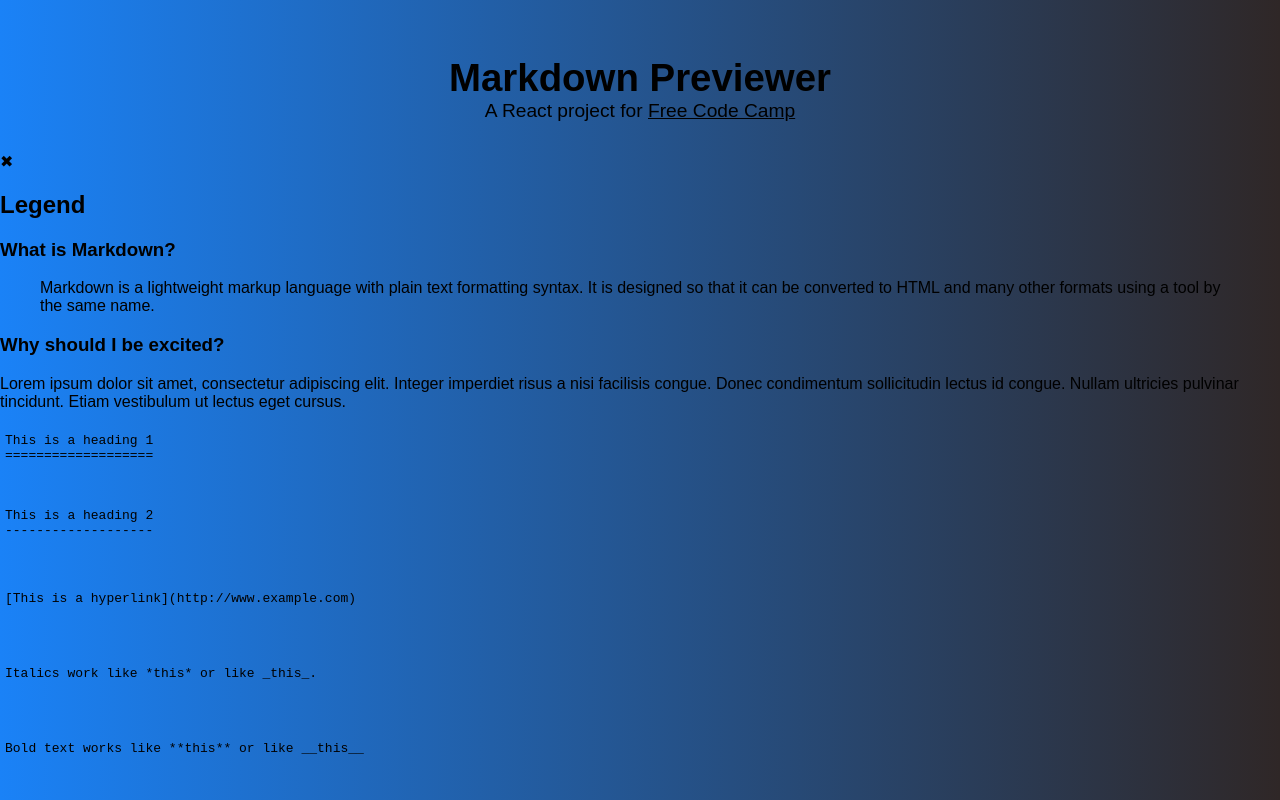
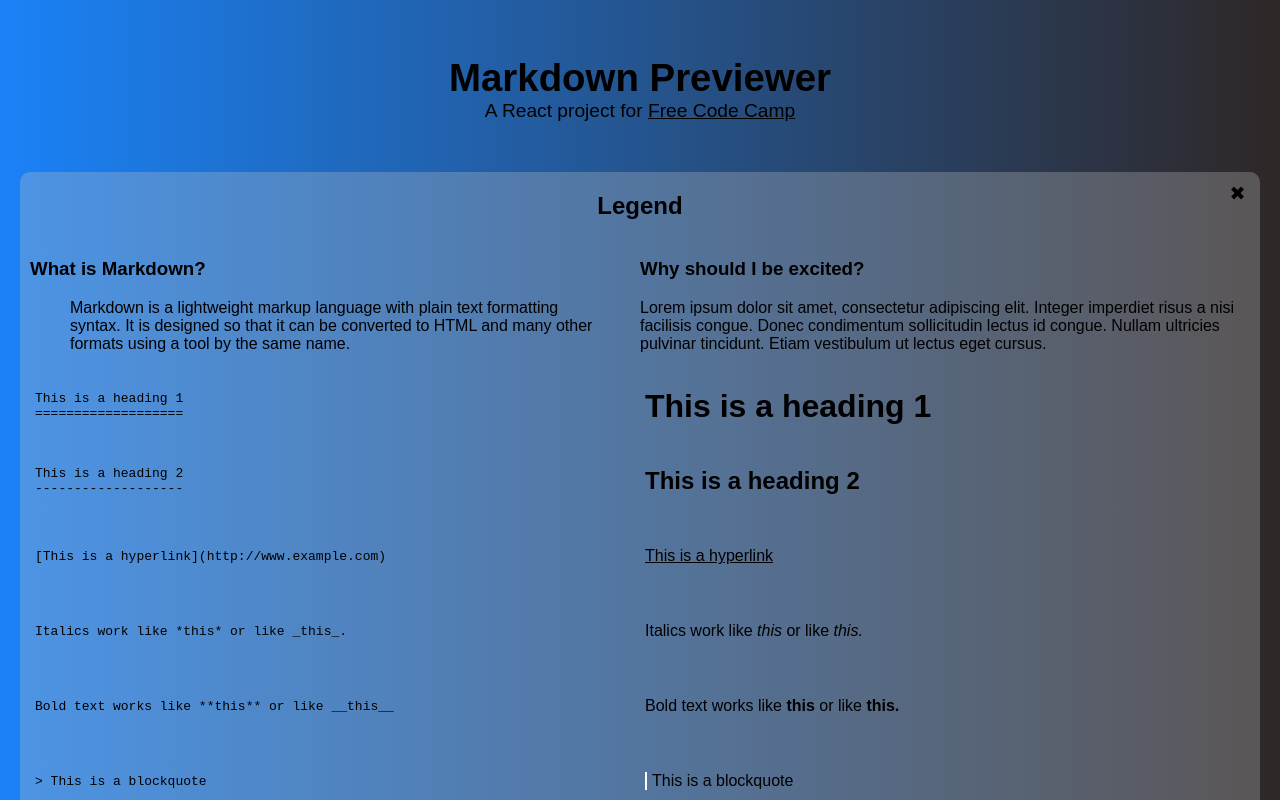
Before and after one commit to halfalpine/markdown-previewer, a React (Create React App) app: page / in a window 1280 px wide. Both pictures are taken after a click on the button "Show Legend". Shown: the top 800 px of the page. Built offline with nearby package versions, Linux system fonts and the light colour scheme.

Commit message:
Add styles to Legend

```diff
--- a/src/components/Legend.js
+++ b/src/components/Legend.js
@@ -3,27 +3,36 @@ import PropTypes from "prop-types";
 import styled from "styled-components";
 
 const Legend = ({ handleLegendChange }) => {
-  const Legend = styled.div`
-    .legend {
+  const Main = styled.div`
     position: relative;
     display: flex;
     flex-wrap: wrap;
     width: 100%;
     background: rgba(192, 192, 192, 0.3);
-      border-radius: 10px;
     padding: 0px 10px;
     margin: 20px;
-      .legend-title {
+    border-radius: 10px;
+  `;
+
+  const LegendTitle = styled.div`
     width: 100%;
     text-align: center;
-      }
-      .column {
-        width: 50%;
-      }
-    }
   `;
 
   const CloseLegend = styled.div`
+    position: absolute;
+    display: block;
+    top: 5px;
+    right: 5px;
+    margin: 5px;
+    height: 1.3em;
+    width: 1.3em;
+    line-height: 1.3em;
+    text-align: center;
+    vertical-align: middle;
+    border-radius: 50%;
+    font-size: 1.2em;
+    user-select: none;
     &:hover {
       background: rgba(255, 255, 255, 0.2);
       cursor: default;
@@ -36,9 +45,6 @@ const Legend = ({ handleLegendChange }) => {
     justify-content: center;
     height: 75px;
     margin: 0px 5px;
-    hr {
-      color: red;
-    }
   `;
   const ExampleInput = styled.div`
     font-family: monospace;
@@ -48,6 +54,11 @@ const Legend = ({ handleLegendChange }) => {
       align-items: flex-end;
     }
   `;
+  const Row = styled.div`
+    display: flex;
+    width: 100%;
+  `;
+  const Column = styled.div`flex: 1;`;
   const Bold = styled.span`font-weight: bold;`;
   const Italic = styled.span`font-style: italic;`;
   const BlockQuote = styled.span`
@@ -57,19 +68,21 @@ const Legend = ({ handleLegendChange }) => {
   const Hr = styled.hr`width: 100%;`;
 
   return (
-    <Legend>
+    <Main>
+      <LegendTitle>
         <CloseLegend onClick={handleLegendChange}>&#10006;</CloseLegend>
         <h2 className="legend-title">Legend</h2>
-      <div className="row-define-markdown">
-        <div className="column define-markdown">
+      </LegendTitle>
+      <Row>
+        <Column>
           <h3>What is Markdown?</h3>
           <blockquote cite="https://en.wikipedia.org/wiki/Markdown">
             Markdown is a lightweight markup language with plain text formatting
             syntax. It is designed so that it can be converted to HTML and many
             other formats using a tool by the same name.
           </blockquote>
-        </div>
-        <div className="column define-markdown">
+        </Column>
+        <Column>
           <h3>Why should I be excited?</h3>
           <p>
             Lorem ipsum dolor sit amet, consectetur adipiscing elit. Integer
@@ -77,8 +90,10 @@ const Legend = ({ handleLegendChange }) => {
             sollicitudin lectus id congue. Nullam ultricies pulvinar tincidunt.
             Etiam vestibulum ut lectus eget cursus.
           </p>
-        </div>
-      </div>
+        </Column>
+      </Row>
+      <Row>
+        <Column>
           <ExampleInput>
             <ExampleText>
               <p>This is a heading 1</p>
@@ -104,7 +119,8 @@ const Legend = ({ handleLegendChange }) => {
               <p>Make a horizontal rule with --- or ***</p>
             </ExampleText>
           </ExampleInput>
-      <div className="column">
+        </Column>
+        <Column>
           <ExampleText>
             <h1>This is a heading 1</h1>
           </ExampleText>
@@ -131,8 +147,9 @@ const Legend = ({ handleLegendChange }) => {
           <ExampleText>
             <Hr />
           </ExampleText>
-      </div>
-    </Legend>
+        </Column>
+      </Row>
+    </Main>
   );
 };
 
```
Lines whose indentation alone changed are shown as unchanged.
